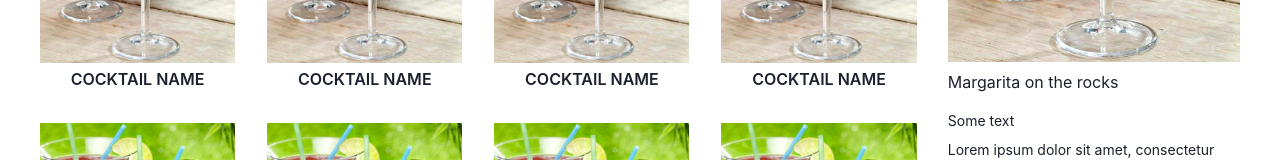
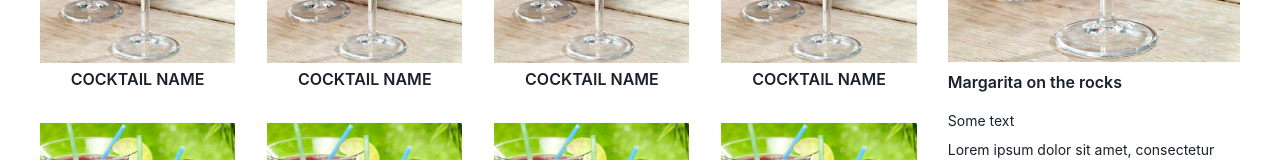
Before and after one commit to JefC-94/cocktail-mockup, a React (Create React App) app: page / in a window 1280 px wide. Shown: the part 352-512 px from the top of the page. Built offline with nearby package versions, Linux system fonts and the light colour scheme.

Commit message:
fixed another grid issue

```diff
--- a/src/App.js
+++ b/src/App.js
@@ -30,7 +30,7 @@ function App() {
         <Container>
           <Heading as="h1" size="xl" m='5' align="center">Cocktails 4 Life</Heading>
         </Container>
-        <Container flex="1" p="0" border="0" borderColor="white" w="95%" maxW="1200px" minH='600px'>
+        <Container flex="1" p="0" border="0" borderColor="white" w="95%" maxW="1200px">
           <Flex border="0" borderColor="white">
           <Box w="75%">
             <Container border="2px" borderColor="gray.300" borderRadius="5px" maxW="" w="100%" p="1em">
@@ -95,7 +95,7 @@ function App() {
           <Box w="25%">
             <Text mb="2">Random cocktail</Text>
             <Image objectFit="cover" src={cocktailjpg} />
-            <Text fontSize="md" mt="2" mb="4" >Margarita on the rocks</Text>
+            <Text fontSize="md" mt="2" mb="4" fontWeight="600">Margarita on the rocks</Text>
             <Text fontSize="sm" >Some text</Text>
             <Text fontSize="sm" mt="2" mb="2">Lorem ipsum dolor sit amet, consectetur adipiscing elit. Etiam malesuada, urna nec congue gravida, leo ante mollis erat, at mattis dui nibh vitae ex. Aliquam maximus lorem tristique nisi luctus volutpat. Interdum et malesuada fames ac ante ipsum primis in faucibus.</Text>
             <Text fontSize="sm" >Some text</Text>
```
